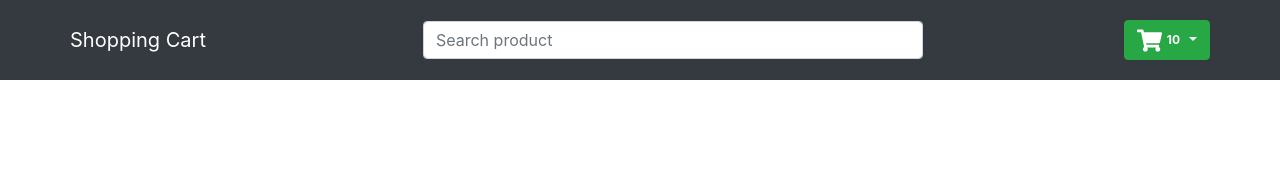
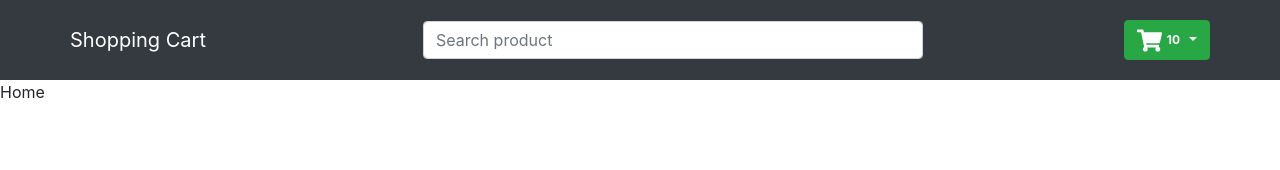
Before and after one commit to seanarch/usecontext-shoppingcart, a React (Create React App) app: page / in a window 1280 px wide. Shown: the top 170 px of the page. Built offline with nearby package versions, Linux system fonts and the light colour scheme; the HTML template or start-up script is replaced by a standard one.

Commit message:
Added router

```diff
--- a/src/App.js
+++ b/src/App.js
@@ -1,11 +1,25 @@
+import {
+  BrowserRouter,
+  Route,
+} from "react-router-dom/cjs/react-router-dom.min";
 import "./App.css";
 import Header from "./components/Header";
+import Home from "./components/Home";
+import Cart from "./components/Cart";
 
 function App() {
   return (
-    <div className="App">
+    <BrowserRouter>
       <Header />
-    </div>
+      <div>
+        <Route path="/" exact>
+          <Home />
+        </Route>
+        <Route path="/cart" exact>
+          <Cart />
+        </Route>
+      </div>
+    </BrowserRouter>
   );
 }
 
--- /dev/null
+++ b/src/components/Cart.js
@@ -0,0 +1,7 @@
+import React from "react";
+
+function Cart() {
+  return <div>Cart</div>;
+}
+
+export default Cart;
--- a/src/components/Header.js
+++ b/src/components/Header.js
@@ -1,4 +1,5 @@
 import React from "react";
+import { Link } from "react-router-dom";
 import {
   Container,
   Navbar,
@@ -14,7 +15,7 @@ function Header() {
     <Navbar bg="dark" variant="dark" style={{ height: 80 }}>
       <Container>
         <Navbar.Brand>
-          <a>Shopping Cart</a>
+          <Link to="/">Shopping Cart</Link>
         </Navbar.Brand>
         <Navbar.Text className="search">
           <FormControl
--- /dev/null
+++ b/src/components/Home.js
@@ -0,0 +1,7 @@
+import React from "react";
+
+function Home() {
+  return <div>Home</div>;
+}
+
+export default Home;
```
